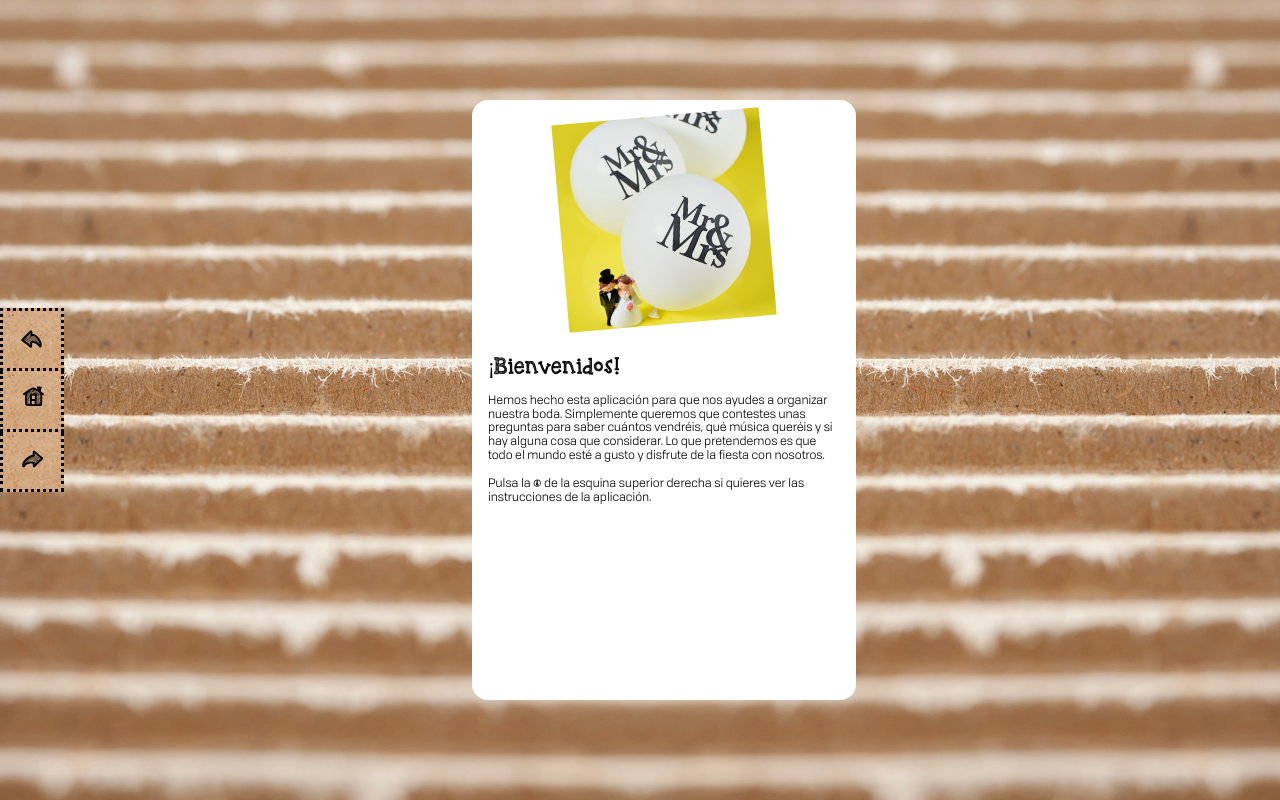
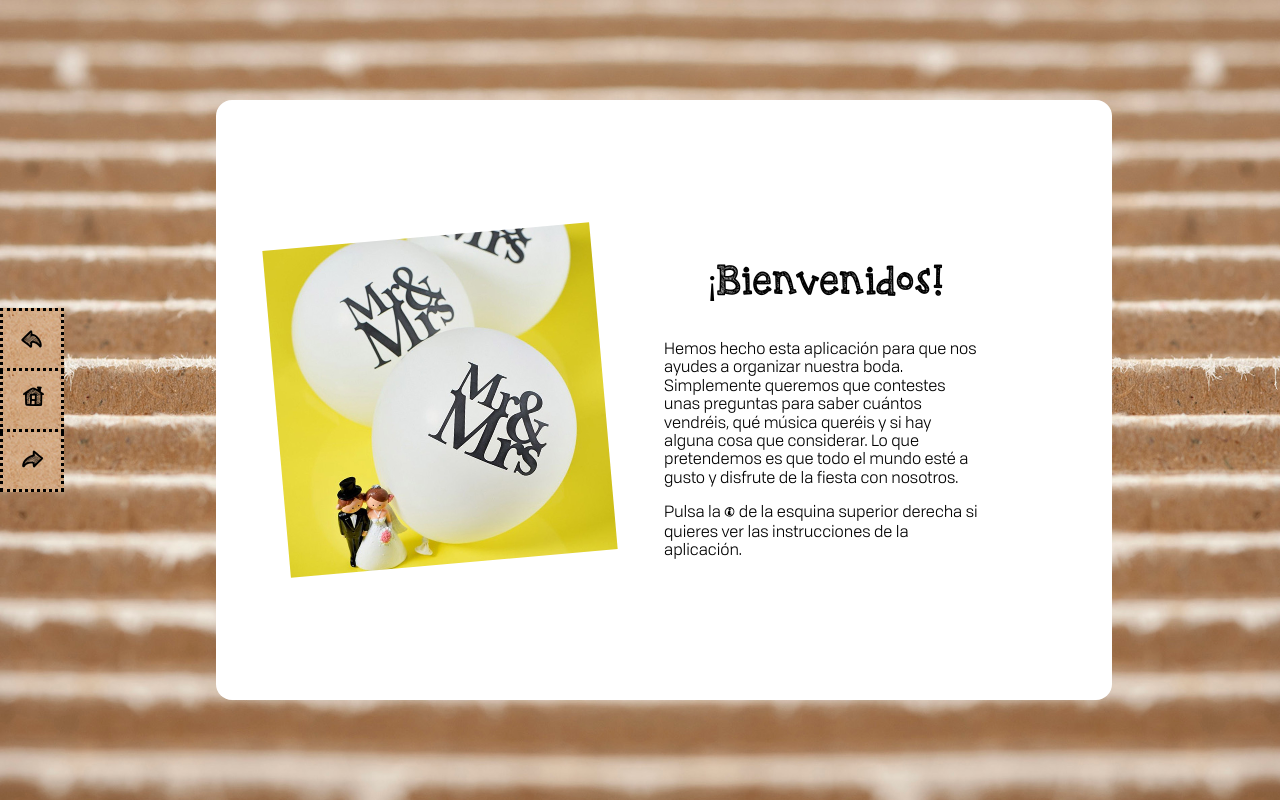
Before and after one commit to ramingar/wedding-app-source-code, a Vue app: page / in a window 1280 px wide. Built offline with nearby package versions, Linux system fonts and the light colour scheme.

Commit message:
SlideCard (static content, all resolutions)

```diff
--- /dev/null
+++ b/public/css/tachyons-custom.css
@@ -0,0 +1,112 @@
+._w5_50 {
+    width: 24rem;
+}
+
+._h-40 {
+    height: 40%;
+}
+
+@media (min-width: 530px) and (max-height: 440px) {
+    ._w5_75-mobile-landscape {
+        width: 28rem;
+    }
+
+    ._w-50-mobile-landscape {
+        width: 50%;
+    }
+
+    ._h-65-mobile-landscape {
+        height: 65%;
+    }
+
+    ._pa0-mobile-landscape {
+        padding: 0;
+    }
+
+    ._pr4-mobile-landscape {
+        padding-right: 2rem;
+    }
+
+    .f8-mobile-landscape {
+        font-size: .6rem;
+    }
+
+    ._flex-row-mobile-landscape {
+        flex-direction: row;
+    }
+}
+
+@media (min-width: 600px) and (max-width: 75rem) and (min-height: 640px) {
+    ._h6_12-tablet-portrait {
+        height: 36rem;
+    }
+}
+
+@media (min-width: 75rem) and (max-width: 86rem) and (min-height: 600px) {
+    ._w6_75-hd {
+        width: 56rem;
+    }
+
+    ._h-60-hd {
+        height: 60%;
+    }
+
+    ._w-50-hd {
+        width: 50%;
+    }
+
+    ._pa0-hd {
+        padding: 0;
+    }
+
+    ._pr6-hd {
+        padding-right: 8rem;
+    }
+
+    ._f2-hd {
+        font-size: 2.25rem;
+    }
+
+    ._f5-hd {
+        font-size: 1rem;
+    }
+
+    ._flex-row-hd {
+        flex-direction: row;
+    }
+}
+
+@media (min-width: 86rem) and (min-height: 600px) {
+
+    ._w7_6-fullhd {
+        width: 68rem;
+    }
+
+    ._h-60-fullhd {
+        height: 60%;
+    }
+
+    ._w-50-fullhd {
+        width: 50%;
+    }
+
+    ._f4-fullhd {
+        font-size: 1.25rem;
+    }
+
+    ._f2-fullhd {
+        font-size: 2.25rem;
+    }
+
+    ._pa0-fullhd {
+        padding: 0;
+    }
+
+    ._pr6-fullhd {
+        padding-right: 8rem;
+    }
+
+    ._flex-row-fullhd {
+        flex-direction: row;
+    }
+}
--- a/public/index.html
+++ b/public/index.html
@@ -6,6 +6,7 @@
     <meta name="viewport" content="width=device-width,initial-scale=1.0,user-scalable=no">
     <link rel="icon" href="<%= BASE_URL %>favicon.ico">
     <link rel="stylesheet" href="https://unpkg.com/tachyons@4.10.0/css/tachyons.min.css"/>
+    <link rel="stylesheet" href="./css/tachyons-custom.css"/>
     <title>wedding-app</title>
 </head>
 <body>
--- a/src/App.vue
+++ b/src/App.vue
@@ -18,6 +18,14 @@
     @font-face {
         font-family: Tofino-book;
         src: url(./assets/fonts/tofino-personal/TofinoPersonal-Book.ttf);
+    }
+
+    .kbreindeergames {
+        font-family: 'KBREINDEERGAMES';
+    }
+
+    .tofino-icon {
+        font-family: 'PWSmallIcons';
     }
 
     #app {
--- a/src/components/SlideComponent/SlideCard.vue
+++ b/src/components/SlideComponent/SlideCard.vue
@@ -1,10 +1,20 @@
 <template>
     <div class="absolute flex items-center justify-center h-100 w-100">
-        <div class="bg-white overflow-hidden br4 mh3 mb5 mb0-ns ml5-ns _w5_50 _w6_50-l h-75">
-            <div class="pa3 _h-40">
+        <div class="flex flex-column items-center bg-white overflow-hidden br4 mh3 mb5 mb0-ns ml5-ns _w5_50 h-75
+        _flex-row-mobile-landscape _w5_75-mobile-landscape
+        _h6_12-tablet-portrait
+        _flex-row-hd _w6_75-hd
+        _flex-row-fullhd _w7_6-fullhd">
+            <div class="pa3 _h-40 w-100
+            _h-65-mobile-landscape _w-50-mobile-landscape
+            _h-60-hd _w-50-hd
+            _h-60-fullhd _w-50-fullhd">
                 <slide-card-main/>
             </div>
-            <div class="pa3 f7">
+            <div class="pa3 ph4 f7
+            _w-50-mobile-landscape f8-mobile-landscape _pa0-mobile-landscape _pr4-mobile-landscape
+            _w-50-hd _pa0-hd _pr6-hd _f5-hd
+            _w-50-fullhd _pa0-fullhd _pr6-fullhd _f4-fullhd">
                 <slide-card-content/>
             </div>
         </div>
@@ -23,15 +33,3 @@
         }
     }
 </script>
-
-<style scoped>
-    ._w5_50 {
-        width: 24rem;
-    }
-
-    ._h-40 {
-        height: 40%;
-    }
-
-
-</style>
--- a/src/components/SlideComponent/SlideCardContent.vue
+++ b/src/components/SlideComponent/SlideCardContent.vue
@@ -1,11 +1,12 @@
 <template>
     <div>
-        <span class="kbreindeergames f4">¡Bienvenidos!</span>
-        <br><br>Hemos hecho esta aplicación para que nos ayudes a organizar nuestra boda. Simplemente queremos que
-        contestes unas preguntas para saber cuántos vendréis, qué música queréis y si hay alguna cosa que considerar. Lo
-        que pretendemos es que todo el mundo esté a gusto y disfrute de la fiesta con nosotros.
-        <br><br>Pulsa la <span class="tofino-icon">j</span> de la esquina superior derecha si quieres ver las
-        instrucciones de la aplicación.
+        <p class="kbreindeergames f4 _f2-hd _f2-fullhd tc">¡Bienvenidos!</p>
+        <p>Hemos hecho esta aplicación para que nos ayudes a organizar nuestra boda. Simplemente queremos que
+            contestes unas preguntas para saber cuántos vendréis, qué música queréis y si hay alguna cosa que
+            considerar. Lo
+            que pretendemos es que todo el mundo esté a gusto y disfrute de la fiesta con nosotros.</p>
+        <p>Pulsa la <span class="tofino-icon">j</span> de la esquina superior derecha si quieres ver las
+            instrucciones de la aplicación.</p>
     </div>
 </template>
 
@@ -14,15 +15,3 @@
         name: "SlideCardContent"
     }
 </script>
-
-<style scoped>
-
-    .kbreindeergames {
-        font-family: 'KBREINDEERGAMES';
-    }
-
-    .tofino-icon {
-        font-family: 'PWSmallIcons';
-    }
-
-</style>
--- a/src/components/Slides.vue
+++ b/src/components/Slides.vue
@@ -17,7 +17,3 @@
         }
     }
 </script>
-
-<!-- Add "scoped" attribute to limit CSS to this component only -->
-<style scoped>
-</style>
```
